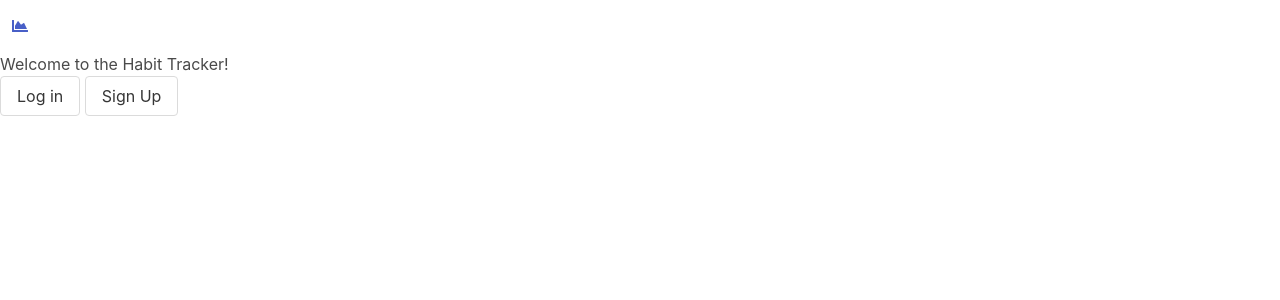
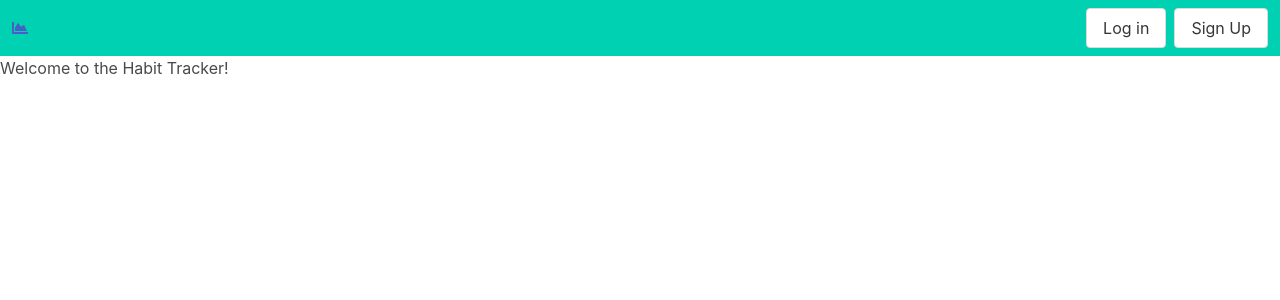
Before and after one commit to Momentum-Team-10/django-habit-tracker-jimbandrews, a Django app: page / in a window 1280 px wide. Shown: the top 300 px of the page. Run offline with Django 3.2, Linux system fonts and the light colour scheme; parts of the project's set-up code (start-up, migrations or seed data) failed here and were passed over.

Commit message:
linked login and registration pages to homepage

```diff
--- a/templates/base.html
+++ b/templates/base.html
@@ -10,7 +10,7 @@
     {% block javascript %}{% endblock javascript %}
 </head>
 <body>
-    <nav class="navbar" role="navigation">
+    <nav class="navbar has-background-primary" role="navigation">
         <div class="navbar-brand">
             <a class="navbar-item" href="{% url 'guest_home' %}">
                 <span class='icon'>
--- a/templates/tracker/guest.html
+++ b/templates/tracker/guest.html
@@ -4,8 +4,17 @@
 Welcome
 {% endblock title %}
 
+{% block navbar %}
+<div class="navbar-end">
+    <div class="navbar-item">
+        <div class="buttons">
+            <a href="{% url 'auth_login' %}" class="button">Log in</a>
+            <a href="{% url 'registration_register' %}" class="button">Sign Up</a>
+        </div>
+    </div>
+</div>
+{% endblock navbar %}
+
 {% block content %}
 <h1>Welcome to the Habit Tracker!</h1>
-<a href="{% url 'auth_login' %}" class="button">Log in</a>
-<a href="{% url 'registration_register' %}" class="button">Sign Up</a>
 {% endblock content %}
```
